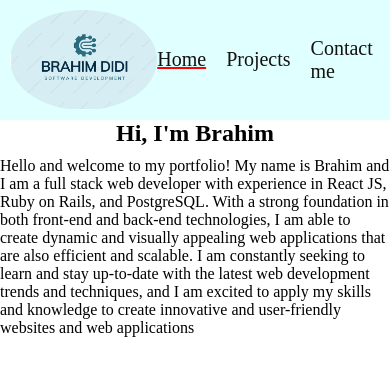
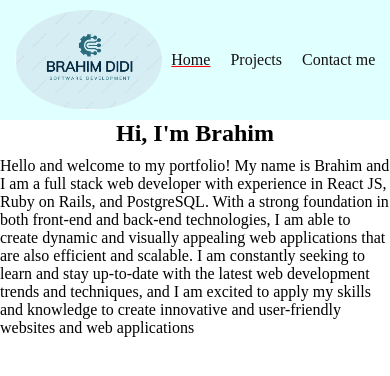
Before and after one commit to brahimdidi/my-portfolio, a React (Create React App) app: page / in a window 390 px wide. Shown: the top 376 px of the page. Built offline with nearby package versions, Linux system fonts and the light colour scheme.

Commit message:
add navbar styling

```diff
--- a/src/Components/styles/navbar.css
+++ b/src/Components/styles/navbar.css
@@ -26,4 +26,7 @@
   .nav {
 
   }
+  .nav-link {
+    font-size: unset;
+  }
 }
```
